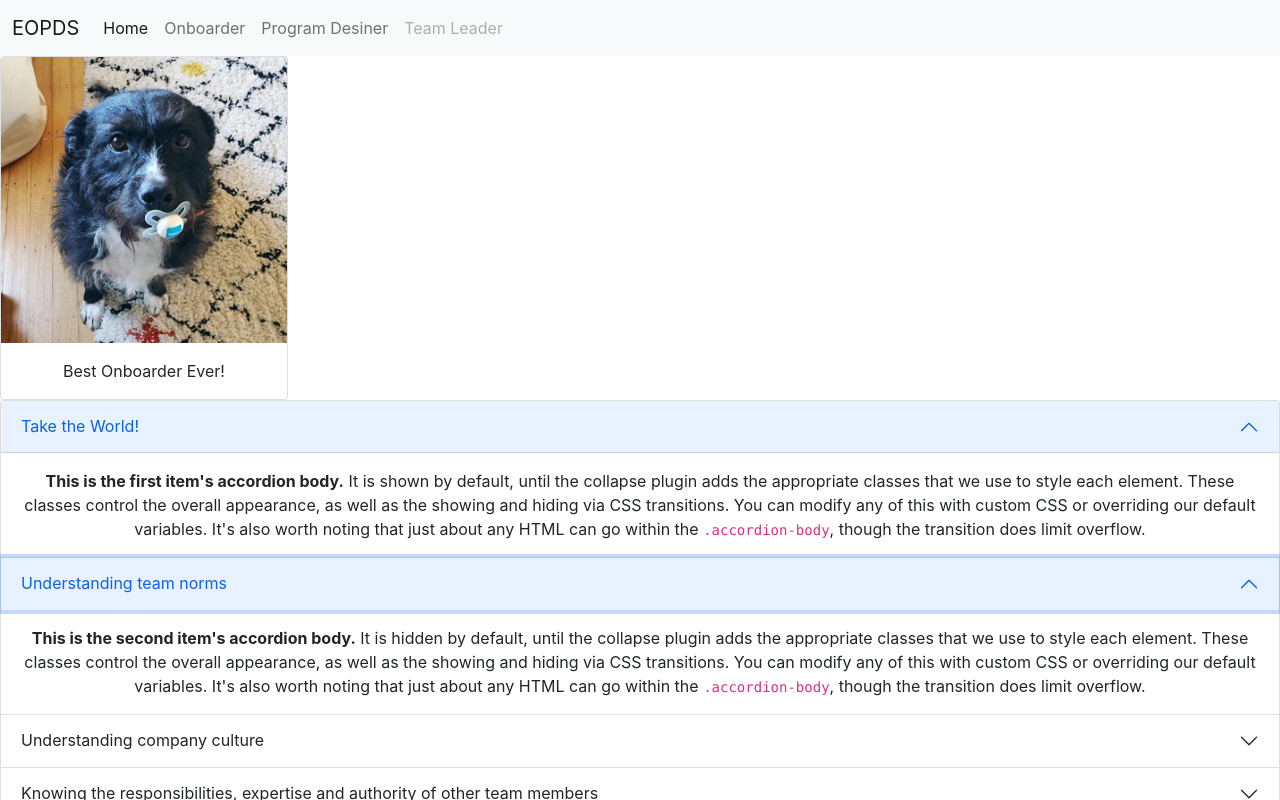
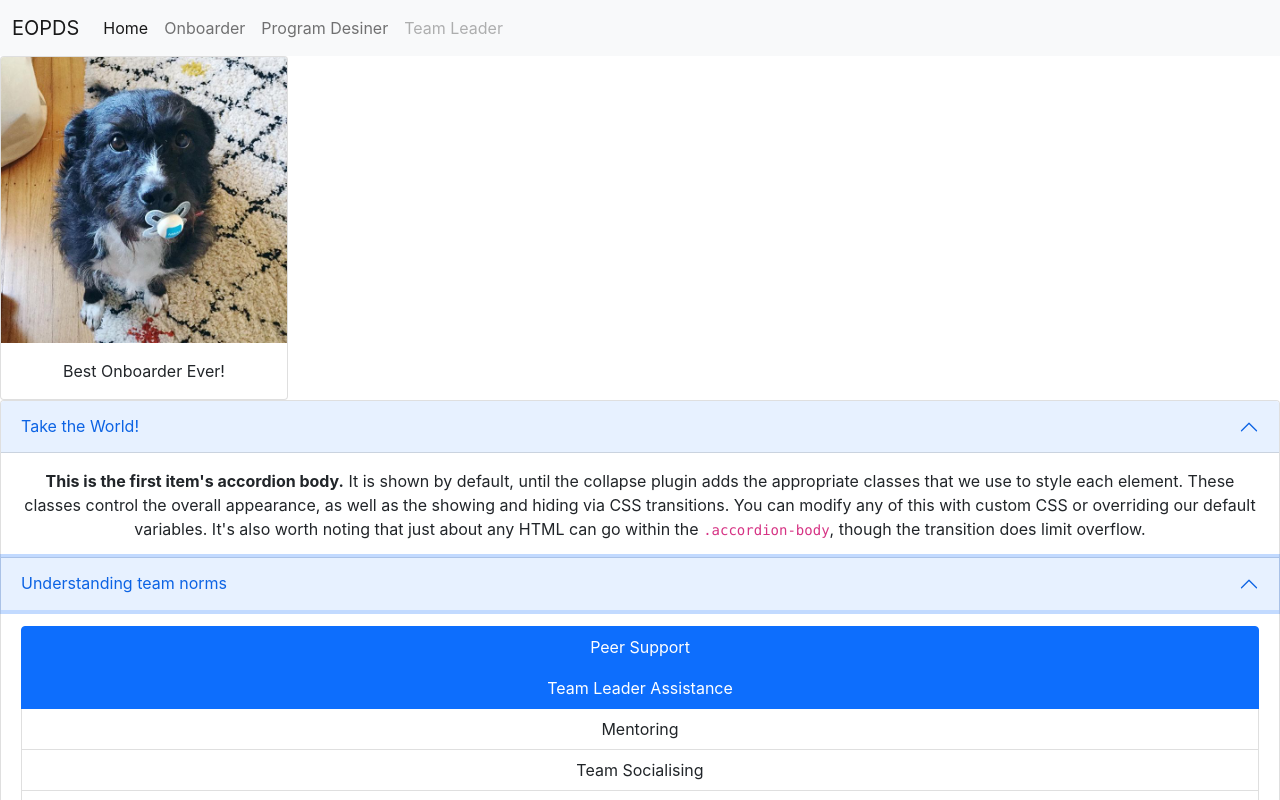
Before and after one commit to SoftwareDevelopmentMethods/eopds, a React (Create React App) app: page / in a window 1280 px wide. Both pictures are taken after a click on the button "Understanding team norms". Shown: the top 800 px of the page. Built offline with nearby package versions, Linux system fonts and the light colour scheme.

Commit message:
list items with activities and strategy

```diff
--- a/src/Accordion.js
+++ b/src/Accordion.js
@@ -20,7 +20,7 @@ class Accordion extends Component {
                     </div>
                 </div>
                 {this.props.goal.map((item, ind) => (
-                    <AccordionItem key={`$Key{ind}`} index={ind} goal={item.goal} />
+                    <AccordionItem key={`Key${ind}`} index={ind} goals={item} />
                 ))}
 
 
--- a/src/AccordionItem.js
+++ b/src/AccordionItem.js
@@ -8,7 +8,6 @@ class AccordionItem extends Component {
         }
     }
 
-
     render() {
         const number = this.state.numbers[this.props.index + 1];
         return (
@@ -16,13 +15,21 @@ class AccordionItem extends Component {
             <div className="accordion-item">
                 <h2 className="accordion-header" id={`panelsStayOpen-heading${number}`}>
                     <button className="accordion-button collapsed" type="button" data-bs-toggle="collapse" data-bs-target={`#panelsStayOpen-collapse${number}`} aria-expanded="false" aria-controls={`panelsStayOpen-collapse${number}`}>
-                        {this.props.goal}
+                        {this.props.goals.goal}
                     </button>
                 </h2>
                 <div id={`panelsStayOpen-collapse${number}`} class="accordion-collapse collapse" aria-labelledby={`panelsStayOpen-heading${number}`}>
                     <div className="accordion-body">
-                        <strong>This is the second item's accordion body.</strong> It is hidden by default, until the collapse plugin adds the appropriate classes that we use to style each element. These classes control the overall appearance, as well as the showing and hiding via CSS transitions. You can modify any of this with custom CSS or overriding our default variables. It's also worth noting that just about any HTML can go within the <code>.accordion-body</code>, though the transition does limit overflow.
-                </div>
+                        <ul class="list-group">
+                            {this.props.goals.activity.map((act, i) => (
+                                <li class="list-group-item active" key={`ActiveListKey${i}`}>{act}</li>
+                            ))}
+
+                            {this.props.goals.strategy.map((str, i) => (
+                                <li class="list-group-item" key={`ListKey${i}`}>{str}</li>
+                            ))}
+                        </ul>
+                    </div>
                 </div>
             </div>
         )
```
